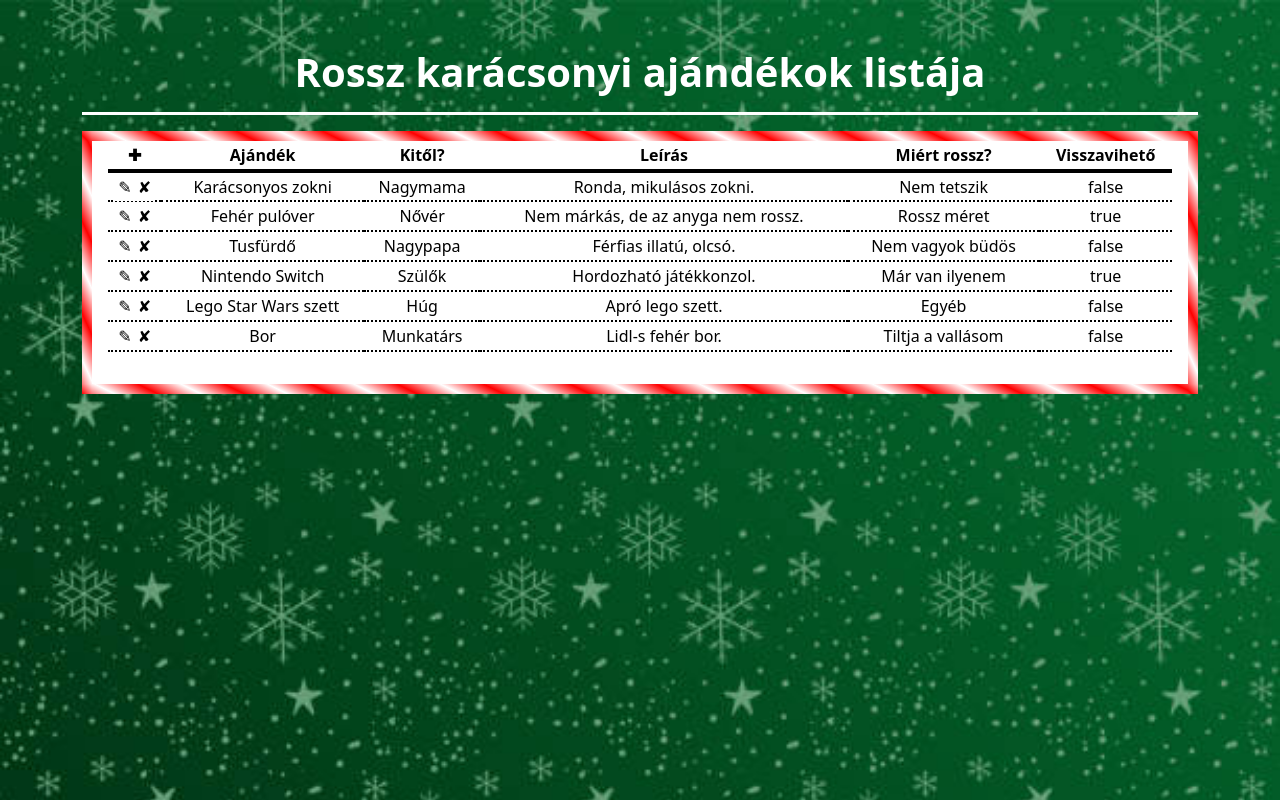
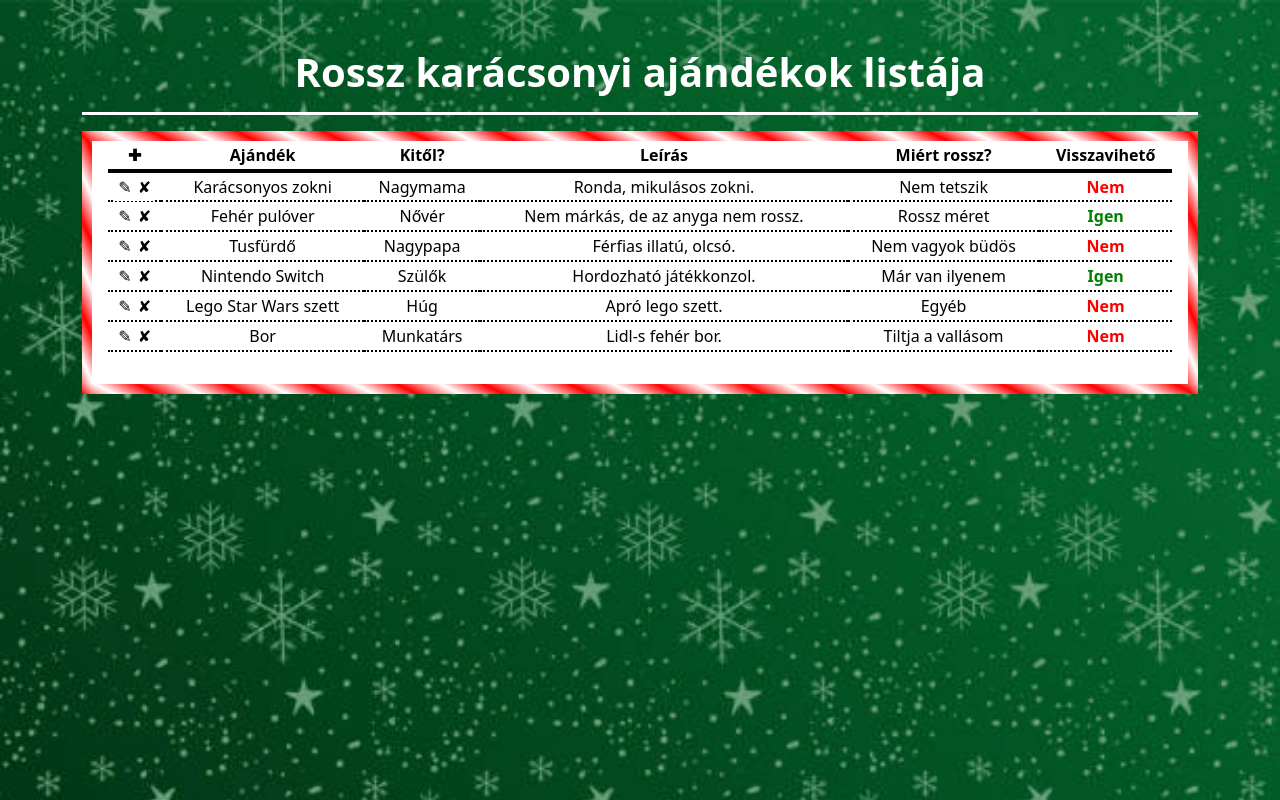
Before and after one commit to MeriLevente/BadChristmasCRUD, an Angular app: page / in a window 1280 px wide. Built offline with nearby package versions, Linux system fonts and the light colour scheme; data requests are answered from the project's data file.

Commit message:
angular kész

```diff
--- a/src/app/app.component.html
+++ b/src/app/app.component.html
@@ -25,7 +25,11 @@
         <td>{{ present.giver }}</td>
         <td>{{ present.description }}</td>
         <td>{{ present.reasoning }}</td>
-        <td>{{ present.canBeReturned }}</td>
+        @if (present.canBeReturned) {
+        <td style="color: green; font-weight: bold;">Igen</td>
+        } @else {
+        <td style="color: red; font-weight: bold;">Nem</td>
+        }
       </tr>
       }
     </table>
--- a/src/app/present-data/present-data.component.html
+++ b/src/app/present-data/present-data.component.html
@@ -1,5 +1,6 @@
 @if (presentData) {
 <div class="row">
+    <h2 class="text-center">Ajándék adatainak rögzítése</h2>
     <form>
         <div class="mb-3">
             <label for="name" class="form-label">Ajándék</label>
@@ -16,7 +17,7 @@
         <div class="mb-3">
             <label for="reasoning" class="form-label">Indoklás</label>
             <select class="form-select" id="reasoning" [value]="presentData.reasoning" (change)="presentData.reasoning = getData($event)">
-                <option selected value="Már van ilyenem">Már van ilyenem</option>
+                <option value="Már van ilyenem">Már van ilyenem</option>
                 <option value="Nem tetszik">Nem tetszik</option>
                 <option value="Nem vagyok büdös">Nem vagyok büdös</option>
                 <option value="Rossz méret">Rossz méret</option>
@@ -28,14 +29,16 @@
         <div class="mb-3">
             <p class="me-3" style="display: inline;">Visszavihető?</p>
             <label class="me-1" for="canBeReturned">Igen</label>
-            <input class="me-3" type="radio" name="canBeReturned" id="canBeReturned" [checked]="presentData.canBeReturned">
+            <input class="me-3" type="radio" name="canBeReturned" id="canBeReturned" [checked]="presentData.canBeReturned" (change)="presentData.canBeReturned = true">
             <label class="me-1" for="cantBeReturned">Nem</label>
-            <input type="radio" name="canBeReturned" id="cantBeReturned" [checked]="!presentData.canBeReturned">
+            <input type="radio" name="canBeReturned" id="cantBeReturned" [checked]="!presentData.canBeReturned" (change)="presentData.canBeReturned = false">
         </div>
     </form>
 </div>
 <div class="row">
-    <button type="button" class="btn btn-danger" data-bs-dismiss="modal" (click)="cancel()">Mégsem</button>
-    <button type="button" class="btn btn-success" (click)="save()">Mentés</button>
+    <div class="d-flex justify-content-end">
+        <button type="button" class="btn btn-success me-3" (click)="save()">Mentés</button>
+        <button type="button" class="btn btn-danger" data-bs-dismiss="modal" (click)="cancel()">Mégsem</button>
+    </div>
 </div>
 }
--- a/src/app/present-data/present-data.component.ts
+++ b/src/app/present-data/present-data.component.ts
@@ -21,6 +21,13 @@ export class PresentDataComponent {
   }
 
   save(){
-    this.saved.emit(this.presentData)
+    if(this.isFormFilledOut())
+      this.saved.emit(this.presentData)
+    else
+      alert("Töltsön ki minden mezőt!")
+  }
+
+  isFormFilledOut(){
+    return this.presentData?.name != "" && this.presentData?.description != "" && this.presentData?.giver != "" && this.presentData?.reasoning != ""
   }
 }
```
